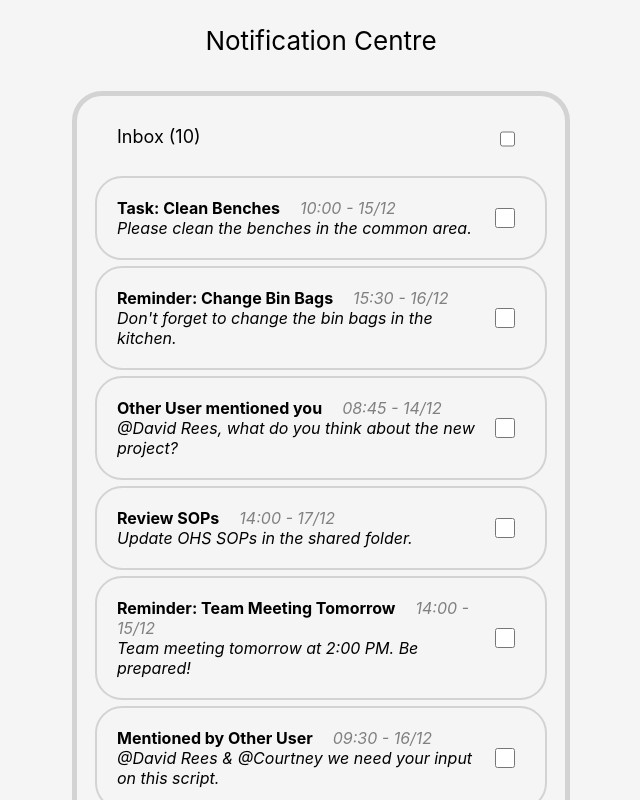
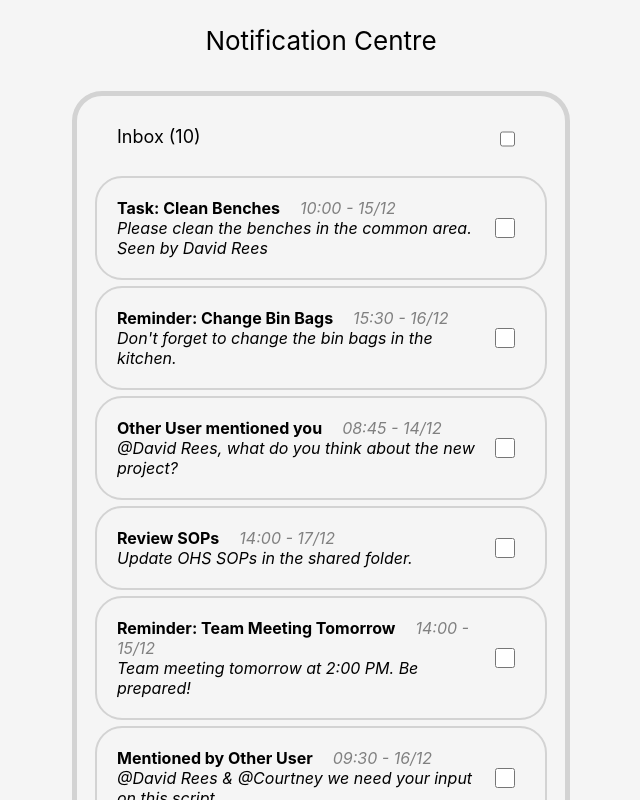
Before and after one commit to FluxOblivion/CompoundNotifications, a React (Create React App) app in the folder compound-eval/: page / in a window 1280 px wide. Shown: the top 800 px of the page, without its empty margins (319-959 px from the left). Built offline with nearby package versions, Linux system fonts and the light colour scheme.

Commit message:
Added conditional 'read by' to item

```diff
--- a/compound-eval/src/component/notificationPanel.css
+++ b/compound-eval/src/component/notificationPanel.css
@@ -47,6 +47,7 @@
 
 .p-header :first-child {
     margin-left: 10px;
+    font-style: bold;
 }
 
 .p-header :last-child {
--- a/compound-eval/src/component/notificationPanel.tsx
+++ b/compound-eval/src/component/notificationPanel.tsx
@@ -17,7 +17,7 @@ function formatDate(dateString: string): string {
 }
 
 // Individual Notifications
-function NotificationObject({ title, description, notificationDate }) {
+function NotificationObject({ title, description, notificationDate, readBy }) {
     const [checked, setChecked] = React.useState(false);
 
     const formattedDate = formatDate(notificationDate);
@@ -34,6 +34,9 @@ function NotificationObject({ title, description, notificationDate }) {
                     <i>{formattedDate}</i>
                 </div>
                 <p>{description}</p>
+                {readBy &&
+                    <i>Seen by {readBy}</i>
+                }
             </div>
             <div className="n-read">
                 <input
@@ -56,6 +59,7 @@ export default function NotificationPanel() {
             title={item.title}
             description={item.description}
             notificationDate={item.notificationDate}
+            readBy={item.readByUserName}
         />
     );
 
```
